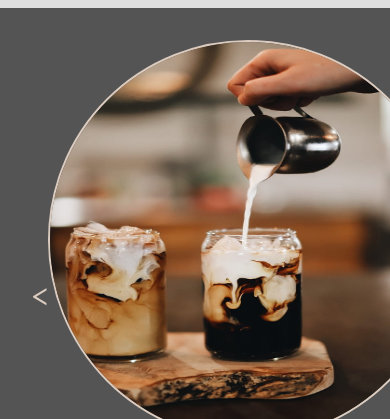
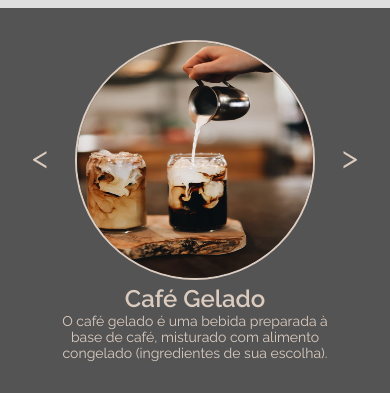
Before and after one commit to rapon1kt/Joy-Coffe, a React app: page / in a window 390 px wide. Shown: the part 77-496 px from the top of the page. Built offline with nearby package versions, Linux system fonts and the light colour scheme.

Commit message:
feat: add responsive css

```diff
--- a/src/presentation/components/carousel/carousel.css
+++ b/src/presentation/components/carousel/carousel.css
@@ -23,6 +23,8 @@
   background-color: #545454;
   cursor: pointer;
   color: #dcccc0;
+  font-size: 4rem;
+  margin-bottom: 5.5rem;
 }
 
 .carousel-container .carousel-product .carousel-product-text {
@@ -47,3 +49,22 @@
   font-weight: 400;
   max-width: 50rem;
 }
+
+@media screen and (max-width: 634px) {
+  .carousel-container button {
+    font-size: 2rem;
+  }
+
+  .carousel-container .carousel-product img {
+    width: 15rem;
+    height: 15rem;
+  }
+
+  .carousel-container .carousel-product h2 {
+    font-size: 1.5rem;
+  }
+
+  .carousel-container .carousel-product .carousel-product-text {
+    font-size: 12px;
+  }
+}
```
